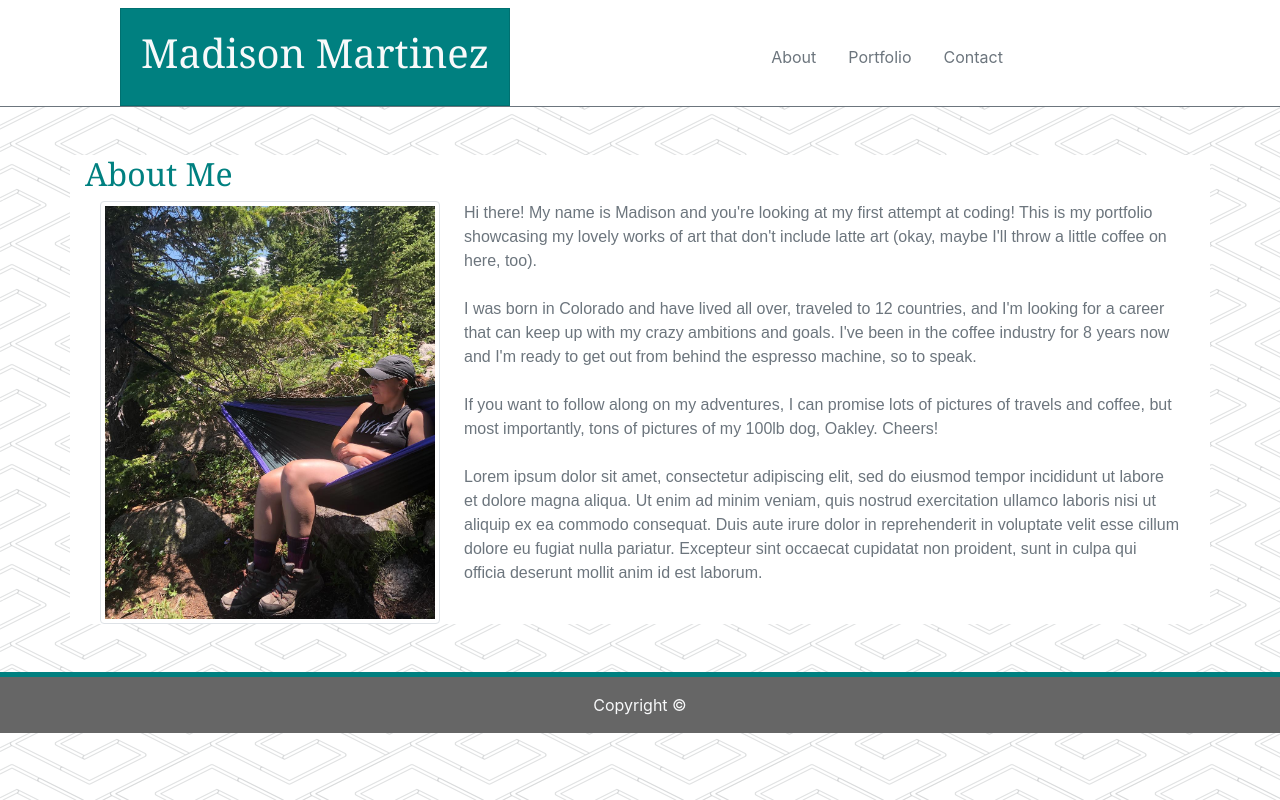
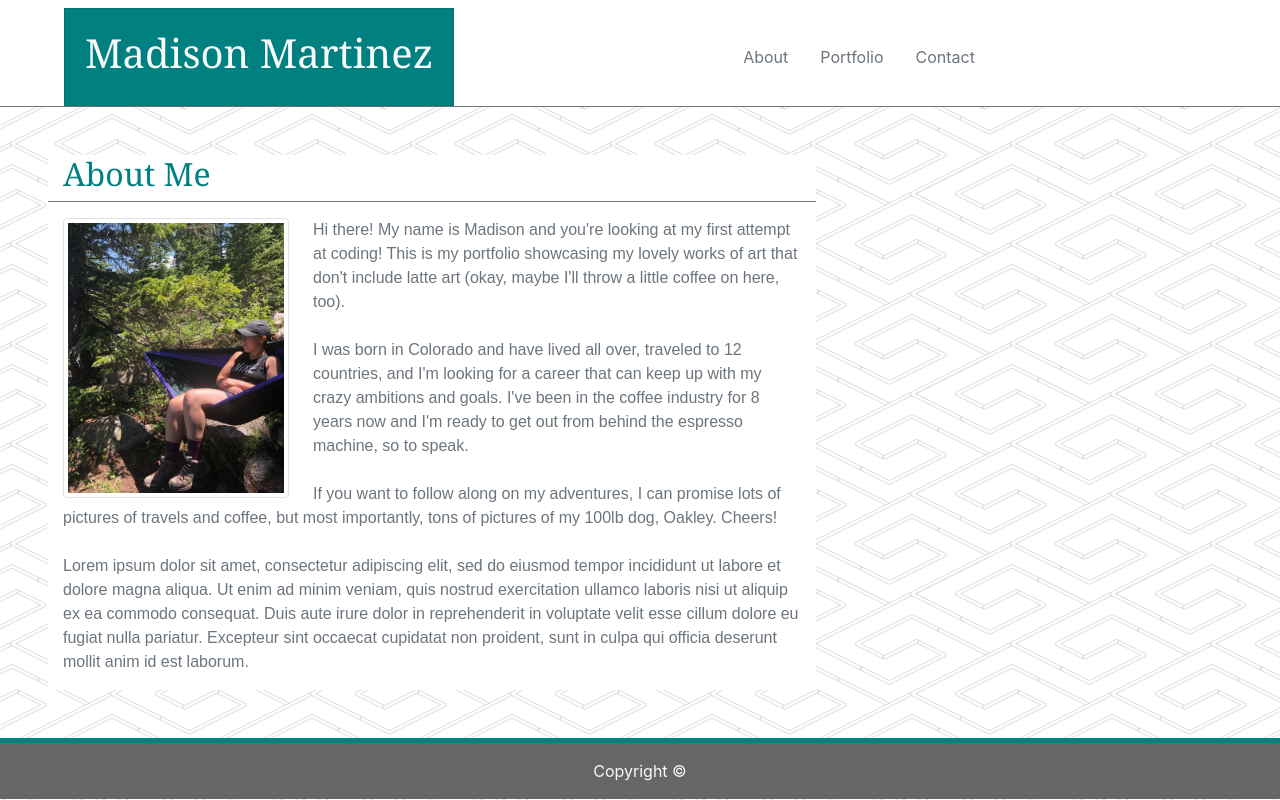
Before and after one commit to amadisonm1209/Bootstrap-Portfolio, a plain HTML site: page index.html in a window 1280 px wide. Drawn offline with nearby package versions, Linux system fonts and the light colour scheme.

Commit message:
trying tofigure out alignment

```diff
--- a/assets/style.css
+++ b/assets/style.css
@@ -19,5 +19,9 @@ p{
 footer{
     background-color: #666;
     border-top: teal solid 5px;
-    margin-top: 20px;
 }
+@media (min-width: 980px) {
+    .main {
+      width: 60%;
+    }
+  }
--- a/index.html
+++ b/index.html
@@ -20,11 +20,11 @@
 <body style="background-image: url(assets/images/pipes/pipes.png);">
     <div class="flex-container border-bottom border-secondary mb-5">
         <div class="flex-row">
-            <nav class="col-md navbar navbar-light bg-white pb-0">
-                <div class="card rounded-0 offset-1 header">
+            <nav class="col-md col-sm-12 navbar navbar-light bg-white pb-0 justify-content-center">
+                <div class="card rounded-0 ml-5 header">
                     <div class="card-body text-light h1">Madison Martinez</div>
                 </div>
-                <div class="col-md">
+                <div class="col-md col-sm-12">
                     <ul class="nav justify-content-center">
                         <li class="nav-item">
                             <a class="nav-link active text-muted" href="#">About</a>
@@ -38,20 +38,19 @@
                     </ul>
                 </div>
             </nav>
+
         </div>
     </div>
-
-    <div class="container bg-white mb-5">
-        <div class="row">
-            <h2 class="col-md-12">About Me</h2>
+    <div class="d-flex flex-column main flex-1 bg-white ml-5 mb-5 mr-5">
+        <div class="flex-row border-bottom border-secondary mb-3">
+            <h2 class="col-lg-12">About Me</h2>
         </div>
-        <div class="row">
-            <div class="col-md">
-                <div class="col-md-4">
-                    <img class="img-thumbnail img-responsive float-left mr-4" src="assets/images/36606543_10216842867926789_2161807651694968832_o.jpg"
+        <div class="flex-row">
+            <div class="col-lg-4 col-md-4 col-sm-12 w-30">
+            <img class="img-thumbnail img-fluid float-left mr-4" src="assets/images/36606543_10216842867926789_2161807651694968832_o.jpg"
               alt="Picture of Madison" style="width: 100%; height: 100%;" />
             </div>
-                <div class="col-md-8">
+            <div class="col-lg-8 col-md-8 flex-shrink-1">
                 <p class="text-justify-left text-muted">Hi there! My name is Madison and you're looking at my first
                     attempt at coding! This is my portfolio showcasing my lovely works of art that don't include
                     latte art (okay, maybe I'll throw a little
@@ -69,14 +68,15 @@
                     non proident, sunt in culpa qui officia deserunt mollit anim id est laborum.
                 </p>
             </div>
-            </div>
+
     </div>
 </div>
 
-    <footer class="text-light py-3 pb-0">
-        <div class="container-fluid border-top-5">
+
+    <footer class="page-footer text-light py-3 pb-0 position-sticky flex-0">
+        <div class="container-fluid border-top-6">
             <div class="row">
-                <div class="col-lg-12 text-center"> Copyright &copy;</div>
+                <div class="col-md-12 col-sm-12 col-lg-12 text-center"> Copyright &copy;</div>
             </div>
         </div>
     </footer>
```
Lines whose indentation alone changed are shown as unchanged.
